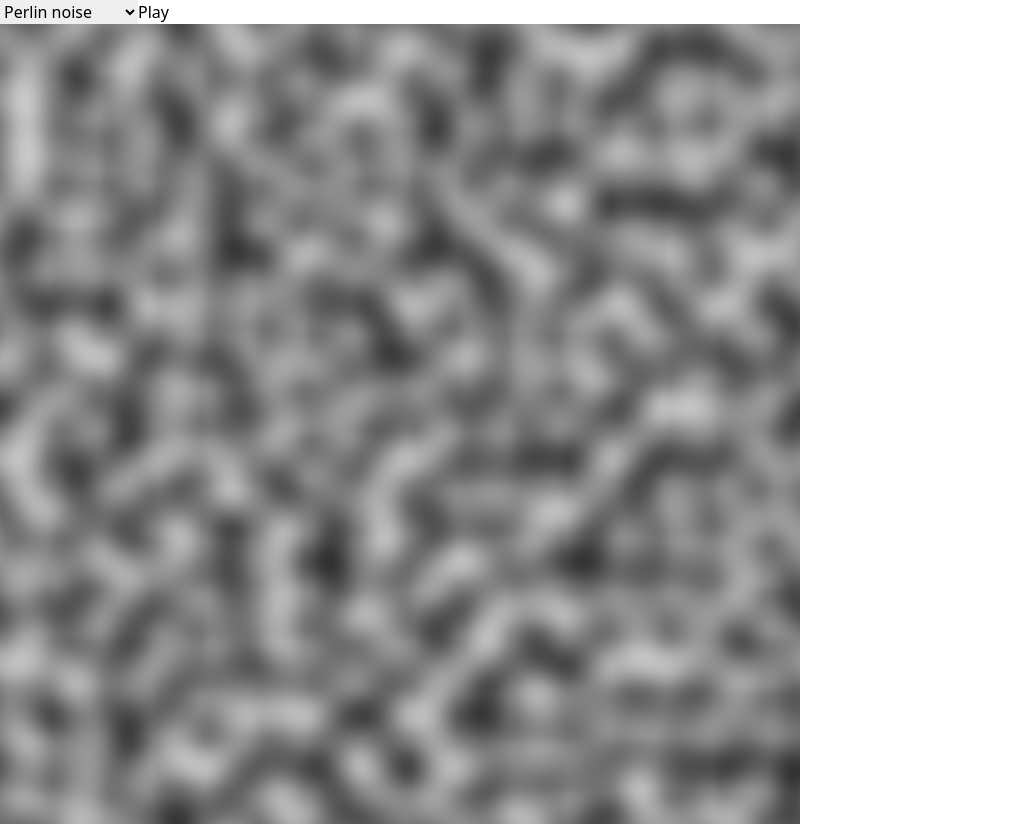
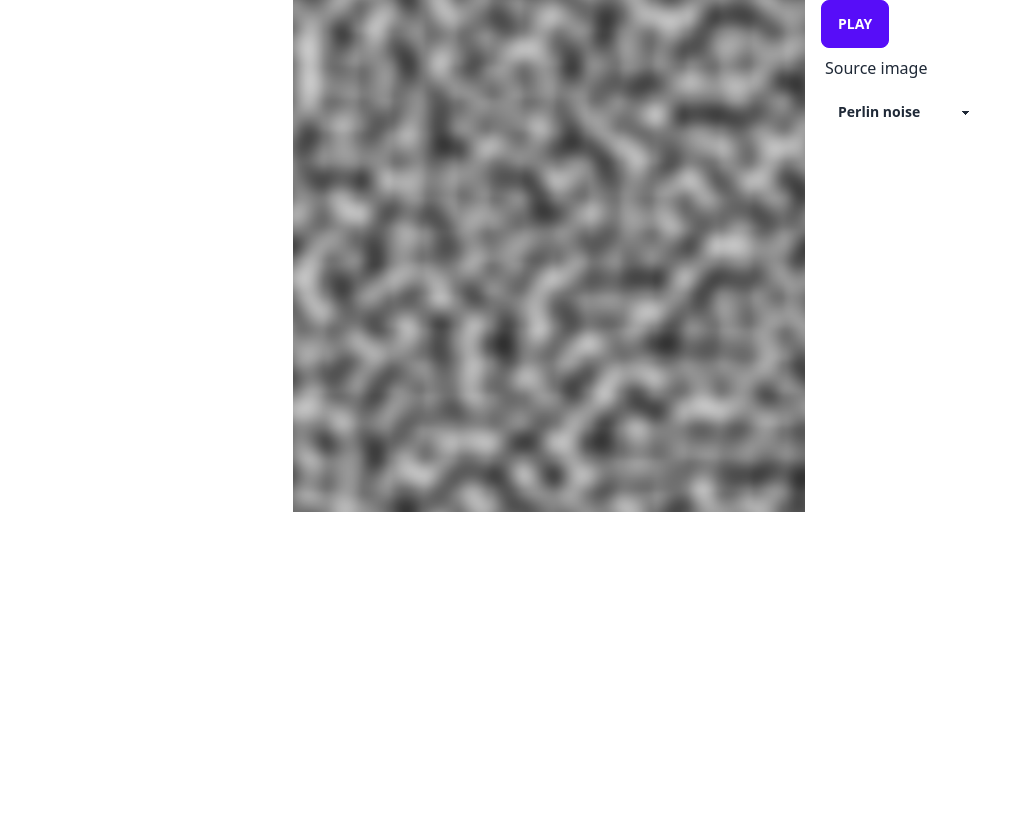
Before and after one commit to ryanachten/hertz, a React (Create React App) app: page / in a window 1280 px wide. Shown: the whole page, without its empty margins (0-1032 px from the left). After the commit the page ends 800 px from the top, so only its background shows below. Built offline with nearby package versions, Linux system fonts and the light colour scheme.

Commit message:
feat: add daisyui and rough layout

```diff
--- a/package.json
+++ b/package.json
@@ -10,6 +10,7 @@
     "@types/node": "^16.18.14",
     "@types/react": "^18.0.28",
     "@types/react-dom": "^18.0.11",
+    "daisyui": "^2.51.3",
     "react": "^18.2.0",
     "react-dom": "^18.2.0",
     "react-scripts": "5.0.1",
--- a/src/App.tsx
+++ b/src/App.tsx
@@ -113,9 +113,11 @@ function App() {
 
   const renderPlayControls = () => (
     <>
-      <button onClick={() => stopAnimation()}>Stop</button>
-      <label htmlFor="fps">FPS</label>
+      <label className="label" htmlFor="fps">
+        FPS
+      </label>
       <input
+        className="range range-xs"
         name="fps"
         type="range"
         min="0"
@@ -123,8 +125,11 @@ function App() {
         value={fps}
         onChange={(e) => setFps(parseInt(e.target.value, 10))}
       />
-      <label htmlFor="sampleSize">Sample Size</label>
+      <label className="label" htmlFor="sampleSize">
+        Sample Size
+      </label>
       <input
+        className="range range-xs"
         name="sampleSize"
         type="range"
         min="1"
@@ -137,9 +142,30 @@ function App() {
   );
 
   return (
-    <main>
+    <main className="flex flex-wrap gap-4 justify-center">
+      <div className="relative">
+        <canvas className="max-w-lg" ref={backgroundCanvasRef} />
+        <canvas
+          className="max-w-lg absolute bottom-0 left-0"
+          ref={foregroundCanvasRef}
+        />
+      </div>
       <div>
+        {isAnimating ? (
+          <button className="btn btn-primary" onClick={() => stopAnimation()}>
+            Stop
+          </button>
+        ) : (
+          <button className="btn btn-primary" onClick={() => startAnimation()}>
+            Play
+          </button>
+        )}
+        <label className="label" htmlFor="srcImage">
+          Source image
+        </label>
         <select
+          name="srcImage"
+          className="select"
           onChange={async (e) => {
             selectedImage.current = e.target.value;
             stopAnimation();
@@ -153,18 +179,7 @@ function App() {
             </option>
           ))}
         </select>
-        {isAnimating ? (
-          renderPlayControls()
-        ) : (
-          <button onClick={() => startAnimation()}>Play</button>
-        )}
-      </div>
-      <div className="relative">
-        <canvas ref={backgroundCanvasRef} />
-        <canvas
-          className="absolute bottom-0 left-0"
-          ref={foregroundCanvasRef}
-        />
+        {isAnimating && renderPlayControls()}
       </div>
     </main>
   );
--- a/tailwind.config.js
+++ b/tailwind.config.js
@@ -4,5 +4,5 @@ module.exports = {
   theme: {
     extend: {},
   },
-  plugins: [],
+  plugins: [require("daisyui")],
 };
```
Also changed, not shown: 1 other file (tests, documents, lock files or other folders).
